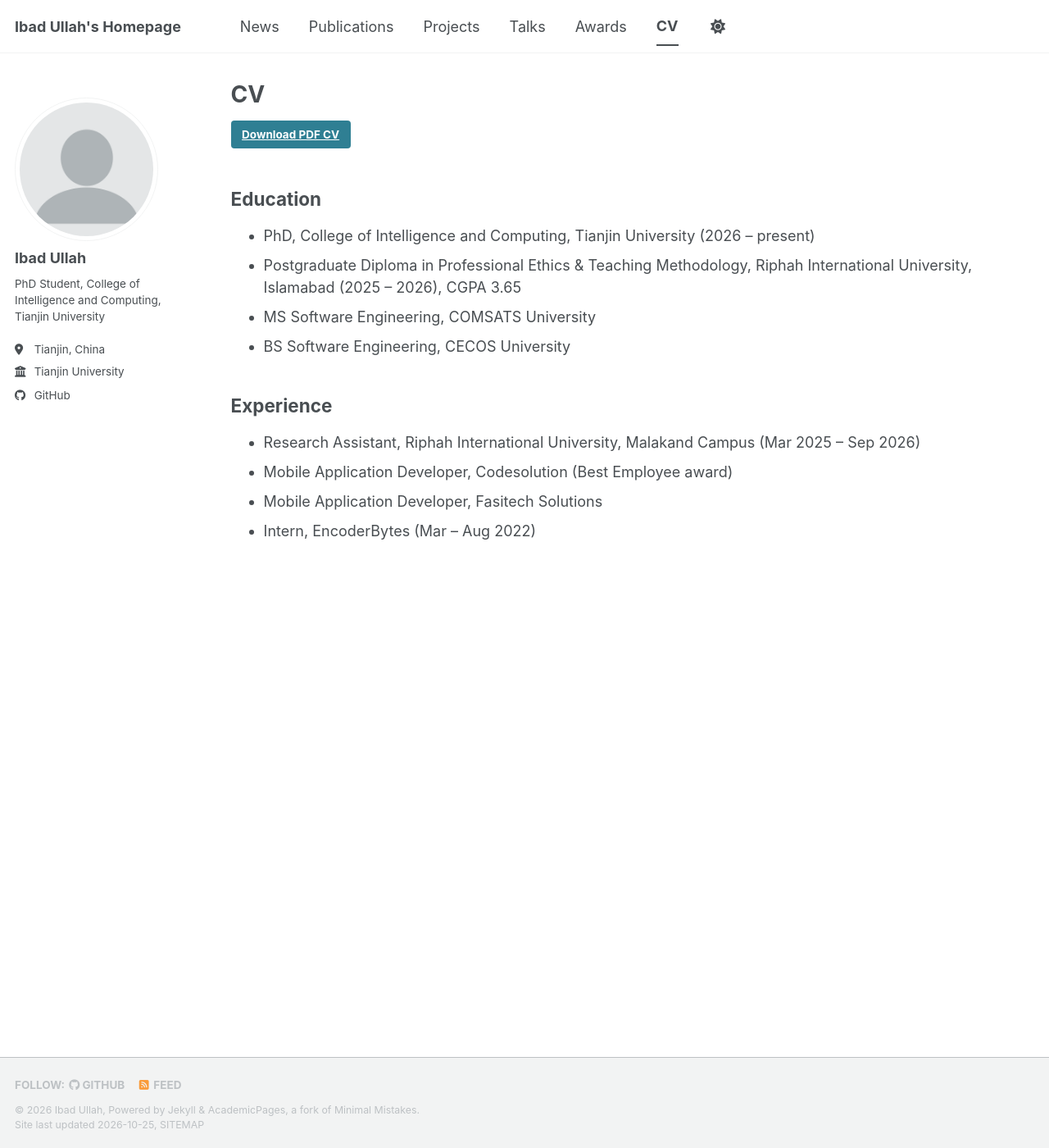
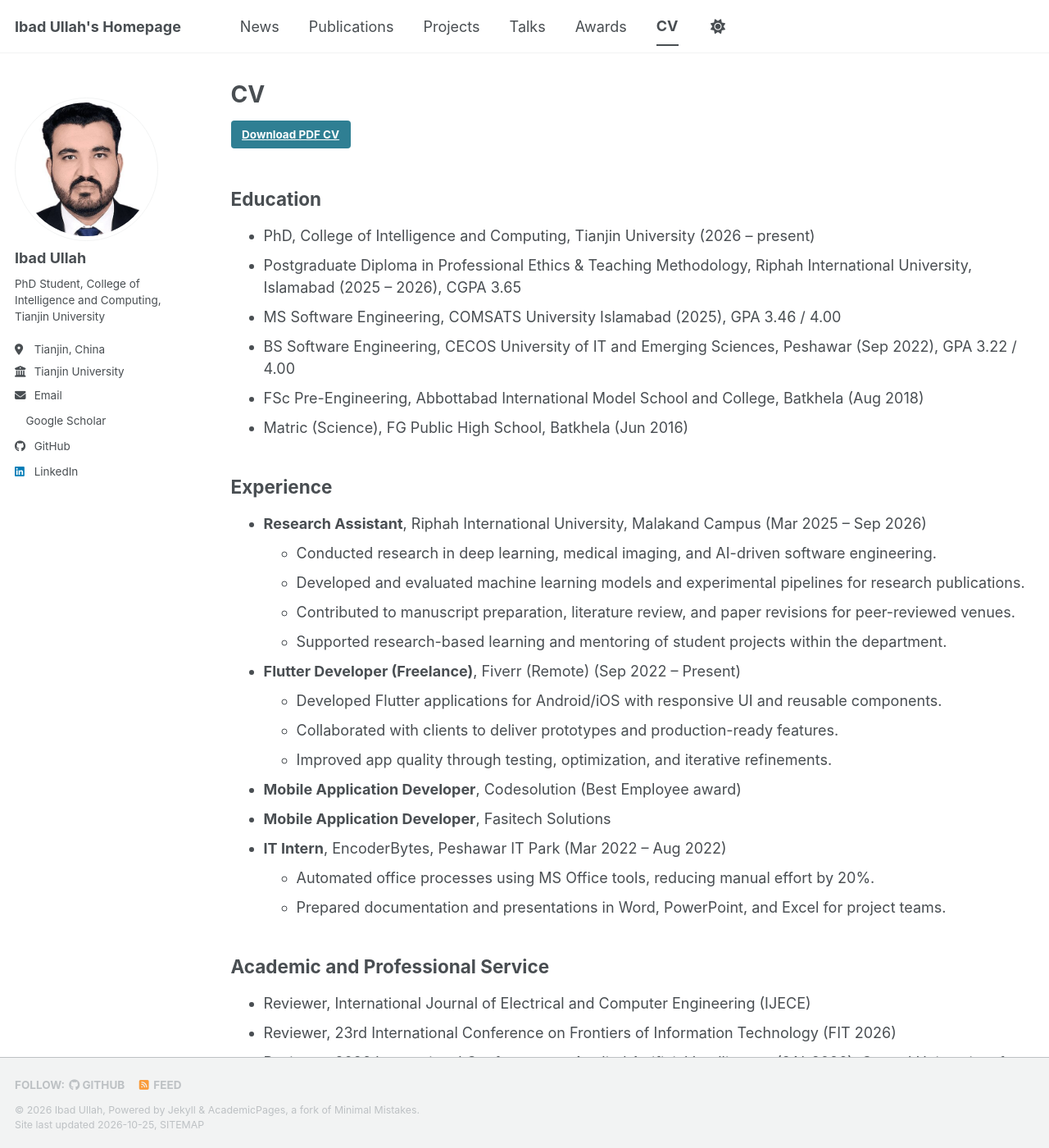
Before and after one commit to ibad321/ibad321.github.io, a Jekyll site: the page built from _pages/cv.md, in a window 1280 px wide and 1400 px high. Shown: the whole window at 82% size. Built offline with Jekyll 4.4.1, drawn with Linux system fonts in a browser that asks for light colours; a style sheet for code colours, icons or effects is not loaded; some of the changed text lies outside the part shown.

Commit message:
Add CV content, profile photo and CV PDF
- files/Ibad_Ullah_CV.pdf and images/profile.png (400x400 crop)
- Publications from the CV: 9 published papers with authors, venue,
  year and DOI; the 2AI-2026 paper is marked as presented, not yet
  published online
- CV page: education, experience, service, skills, certifications
  with the CV's dates and names
- News, projects and about pages from the CV
- Sidebar: email, Google Scholar and LinkedIn from the CV

Codesolution and Fasitech are kept as requested but are not in the
CV, so their dates stay TODO.

Co-Authored-By: Claude Haiku 5.5 <noreply@anthropic.com>
Claude-Session: https://claude.ai/code/session_01JoGCQNYfWLJgbsumeahHLX

```diff
--- a/_config.yml
+++ b/_config.yml
@@ -22,22 +22,22 @@ repository               : "ibad321/ibad321.github.io"
 #               Additional customization can be done by editing /_includes/author-profile.html
 author:
   # Biographic information
-  avatar           : "profile.png" # TODO: replace images/profile.png with the cropped 400x400 photo (not yet provided)
+  avatar           : "profile.png"
   name             : "Ibad Ullah"
   pronouns         :
   bio              : "PhD Student, College of Intelligence and Computing, Tianjin University"
   location         : "Tianjin, China"
   employer         : "Tianjin University"
   uri              :
-  email            : # TODO: add email address from CV (not found in the repo; CV PDF not yet provided)
+  email            : "ibadcui@gmail.com"
 
   # Academic websites
   academia         :
   arxiv            :
-  googlescholar    : # TODO: add Google Scholar profile URL from CV
+  googlescholar    : "https://scholar.google.com/citations?user=NlM4088AAAAJ&hl=en"
   inspire-hep      :
   impactstory      :
-  orcid            : # TODO: add ORCID URL from CV (e.g. https://orcid.org/0000-0000-0000-0000)
+  orcid            : # TODO: ORCID is not listed in the CV; add https://orcid.org/... if you have one
   semantic         :
   ssrn             :
   pubmed           :
@@ -65,7 +65,7 @@ author:
   keybase          : # Username
   instagram        : # Username
   lastfm           : # Username
-  linkedin         : # TODO: add LinkedIn username from CV (not yet provided)
+  linkedin         : "ibad321"
   mastodon         : # URL
   medium           : # URL
   pinterest        : # Username
--- a/_pages/cv.md
+++ b/_pages/cv.md
@@ -13,16 +13,60 @@ redirect_from:
 
 ## Education
 
-<!-- TODO: add dates for the MS and BS degrees from the CV (not yet provided) -->
 * PhD, College of Intelligence and Computing, Tianjin University (2026 – present)
 * Postgraduate Diploma in Professional Ethics & Teaching Methodology, Riphah International University, Islamabad (2025 – 2026), CGPA 3.65
-* MS Software Engineering, COMSATS University
-* BS Software Engineering, CECOS University
+* MS Software Engineering, COMSATS University Islamabad (2025), GPA 3.46 / 4.00
+* BS Software Engineering, CECOS University of IT and Emerging Sciences, Peshawar (Sep 2022), GPA 3.22 / 4.00
+* FSc Pre-Engineering, Abbottabad International Model School and College, Batkhela (Aug 2018)
+* Matric (Science), FG Public High School, Batkhela (Jun 2016)
 
 ## Experience
 
-<!-- TODO: add dates for the Codesolution and Fasitech roles, and the Fiverr entry, from the CV (not yet provided) -->
-* Research Assistant, Riphah International University, Malakand Campus (Mar 2025 – Sep 2026)
-* Mobile Application Developer, Codesolution (Best Employee award)
-* Mobile Application Developer, Fasitech Solutions
-* Intern, EncoderBytes (Mar – Aug 2022)
+* **Research Assistant**, Riphah International University, Malakand Campus (Mar 2025 – Sep 2026)
+  * Conducted research in deep learning, medical imaging, and AI-driven software engineering.
+  * Developed and evaluated machine learning models and experimental pipelines for research publications.
+  * Contributed to manuscript preparation, literature review, and paper revisions for peer-reviewed venues.
+  * Supported research-based learning and mentoring of student projects within the department.
+* **Flutter Developer (Freelance)**, Fiverr (Remote) (Sep 2022 – Present)
+  * Developed Flutter applications for Android/iOS with responsive UI and reusable components.
+  * Collaborated with clients to deliver prototypes and production-ready features.
+  * Improved app quality through testing, optimization, and iterative refinements.
+* **Mobile Application Developer**, Codesolution (Best Employee award)
+  <!-- TODO: add dates and responsibilities for Codesolution (not listed in the CV) -->
+* **Mobile Application Developer**, Fasitech Solutions
+  <!-- TODO: add dates and responsibilities for Fasitech Solutions (not listed in the CV) -->
+* **IT Intern**, EncoderBytes, Peshawar IT Park (Mar 2022 – Aug 2022)
+  * Automated office processes using MS Office tools, reducing manual effort by 20%.
+  * Prepared documentation and presentations in Word, PowerPoint, and Excel for project teams.
+
+## Academic and Professional Service
+
+* Reviewer, International Journal of Electrical and Computer Engineering (IJECE)
+* Reviewer, 23rd International Conference on Frontiers of Information Technology (FIT 2026)
+* Reviewer, 2026 International Conference on Applied Artificial Intelligence (2AI-2026), Central University of Kashmir
+* Reviewer, Computer Methods in Biomechanics and Biomedical Engineering: Imaging & Visualization (Journal)
+
+## Skills
+
+* **AI/ML:** Machine Learning, Deep Learning, Model Evaluation, Metrics
+* **Computer Vision:** Medical Imaging, Classification, Detection Pipelines
+* **NLP:** Text Classification, Feature Selection, Preprocessing
+* **Programming:** Python, Flutter/Dart
+* **Data:** Pandas, Matplotlib, Data Visualization, Data Preprocessing
+* **Tools:** Git/GitHub, TensorFlow Lite
+
+## Certifications
+
+* Python Data Visualization (Coursera), Rice University
+* Machine Learning & Deep Learning (Coursera), IBM
+* Python, Certificate
+* WordPress, Certificate
+* Open House FYP, Certificate
+
+## Additional Information
+
+* **Coursework:** Artificial Intelligence, Machine Learning, Deep Learning, NLP, Data Mining, Cloud Computing, Operating Systems, OOP, Web Engineering
+* **Languages:** English, Urdu
+* **Interests:** Research, Teaching, Medical AI, Smart Agriculture, Mobile App Development
+
+For the full publication list see the [Publications page](/publications/), and for project details see the [Projects page](/projects/).
--- a/_pages/publications.html
+++ b/_pages/publications.html
@@ -12,10 +12,12 @@ author_profile: true
 {% include base_path %}
 
 <!-- New style rendering if publication categories are defined -->
+{% assign pubs = site.publications | sort: "year" | reverse %}
+
 {% if site.publication_category %}
   {% for category in site.publication_category  %}
     {% assign title_shown = false %}
-    {% for post in site.publications reversed %}
+    {% for post in pubs %}
       {% if post.category != category[0] %}
         {% continue %}
       {% endif %}
@@ -27,7 +29,7 @@ author_profile: true
     {% endfor %}
   {% endfor %}
 {% else %}
-  {% for post in site.publications reversed %}
+  {% for post in pubs %}
     {% include archive-single.html %}
   {% endfor %}
 {% endif %}
```
Also changed, not shown: _pages/about.md (+2 -1 lines), _pages/news.md (+5 -2 lines), _pages/projects.md (+44 -2 lines), _publications/published-2ai-diabetes-prediction.md (added, +11 -0 lines), _publications/published-cucumber-leaf-curl.md (added, +10 -0 lines), _publications/published-federated-threat-detection.md (added, +10 -0 lines), _publications/published-hepatic-fibrosis-staging.md (added, +10 -0 lines), _publications/published-inmic-2025-emotion-recognition.md (added, +10 -0 lines), _publications/published-inmic-2025.md (deleted, +0 -8 lines), _publications/published-nurr1-liver-gut-axis.md (added, +10 -0 lines), _publications/published-pcos-two-stream-cnn.md (added, +10 -0 lines), _publications/published-relative-discrimination-criterion.md (added, +10 -0 lines), _publications/published-trait-emotional-intelligence-sme.md (added, +10 -0 lines), images/profile.png, 1 other file.
